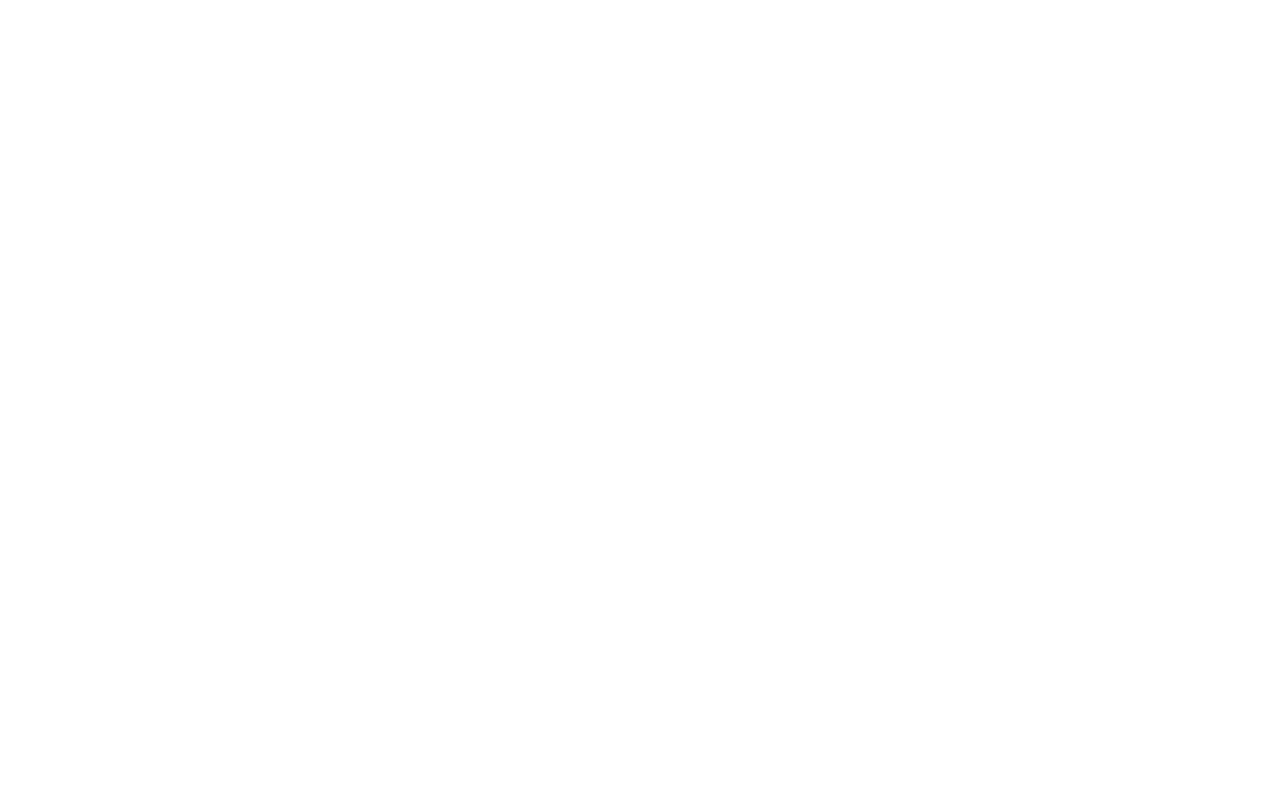
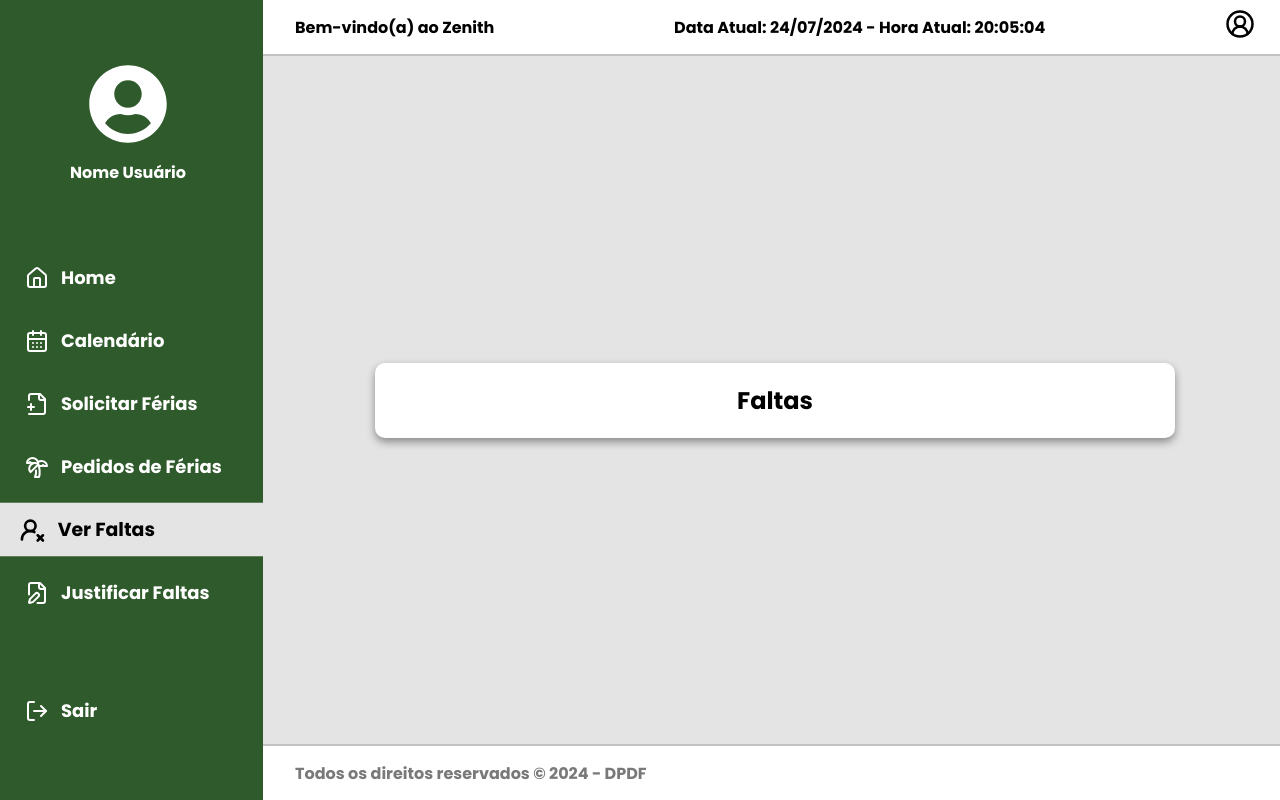
Before and after one commit to LJITDPDF/Front-Zenith, a React (Vite) app: page /pontista/verfaltas in a window 1280 px wide. Before the commit this address had no page. Built offline with nearby package versions, Linux system fonts and the light colour scheme.

Commit message:
Ver faltas iniciado

```diff
--- a/src/App.jsx
+++ b/src/App.jsx
@@ -5,6 +5,7 @@
 import Layout from './pages/Layout'
 import SupervisorHome from './pages/supervisor/SupervisorHome'
 import AdminHome from './pages/admin/AdminHome'
+import PontistaVerFaltas from './pages/pontista/PontistaVerFaltas'
 
 function App() {
 
@@ -17,6 +18,12 @@
           <Route path="/pontista/home" element={
             <Layout role="pontista" >
               <PontistaHome />
+            </Layout>
+          } />
+
+          <Route path="/pontista/verfaltas" element={
+            <Layout role="pontista" >
+              <PontistaVerFaltas />
             </Layout>
           } />
 
--- a/src/components/Common/NavBar.jsx
+++ b/src/components/Common/NavBar.jsx
@@ -160,8 +160,8 @@
             <NavLinkStyled to="/pontista/funcao2">
               <TreePalm />Pedidos de Férias
             </NavLinkStyled>
-            <NavLinkStyled to="/pontista/funcao3">
-              <UserPlus />Ver Faltas
+            <NavLinkStyled to="/pontista/verfaltas">
+              <UserRoundX />Ver Faltas
             </NavLinkStyled>
             <NavLinkStyled to="/pontista/funcao3">
               <FilePen />Justificar Faltas
--- a/src/pages/pontista/PontistaHome.jsx
+++ b/src/pages/pontista/PontistaHome.jsx
@@ -4,7 +4,8 @@
     Clock,
     TreePalm,
     FileText,
-    FilePlus2
+    FilePlus2,
+    UserRoundX
  } from "lucide-react";
 import { Link } from "react-router-dom";
 
@@ -69,6 +70,14 @@
     }
 `;
 
+const StyledLink = styled(Link)`
+    width: 100%;
+    text-decoration: none;
+    display: flex;
+    align-items: center;
+    justify-content: center;
+`;
+
 const PontistaHome = () => {
     return (
         <PageContainer>
@@ -79,6 +88,7 @@
                 <CardItem>Pedidos de Férias<TreePalm/></CardItem>
                 <CardItem>Solicitar Férias<FilePlus2 /></CardItem>
                 <CardItem>Justificar Faltas<FilePlus2 /></CardItem>
+                <StyledLink to="/pontista/verfaltas"><CardItem>Ver Faltas<UserRoundX /></CardItem></StyledLink>
             </PontistaHomeCard>
         </PageContainer>
     );
--- /dev/null
+++ b/src/pages/pontista/PontistaVerFaltas.jsx
@@ -0,0 +1,40 @@
+import React, { useState, useEffect } from 'react'
+import styled from 'styled-components';
+
+const PageContainer = styled.div`
+  width: 100%;
+  height: 100%;
+  background-color: #e4e4e4;
+  display: flex;
+  align-items: center;
+  justify-content: center;
+  padding: 20px;
+`;
+
+const PontistaVerFaltasContainer = styled.div`
+  width: 90vw;
+  max-width: 800px;
+  background-color: #fff;
+  border-radius: 10px;
+  box-shadow: 0 4px 8px rgba(0, 0, 0, 0.4);
+  padding: 20px;
+  display: flex;
+  align-items: center;
+  justify-content: center;
+`;
+
+const PontistaFaltaContainer = styled.div`
+
+`;
+
+const PontistaVerFaltas = () => {
+  return (
+    <PageContainer>
+      <PontistaVerFaltasContainer>
+        <h2>Faltas</h2>
+      </PontistaVerFaltasContainer>
+    </PageContainer>
+  );
+};
+
+export default PontistaVerFaltas;
```
